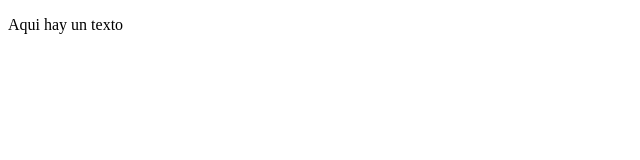
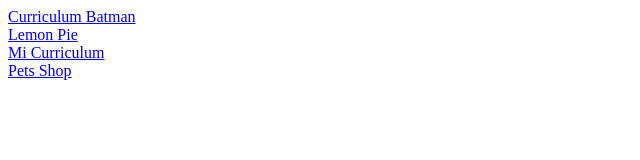
Before and after one commit to josephmora/Frontend_1, a plain HTML site: page index.html in a window 1280 px wide. Shown: the whole page, without its empty margins (0-640 px from the left). Drawn offline with Linux system fonts and the light colour scheme.

Commit message:
index actualizado

```diff
--- a/index.html
+++ b/index.html
@@ -7,6 +7,12 @@
     <title>Document</title>
 </head>
 <body>
-    <p>Aqui hay un texto</p>
+    <a href="./Curriculum Batman/">Curriculum Batman</a>
+    <br>
+    <a href="./Lemon Pie/">Lemon Pie</a>
+    <br>
+    <a href="./Mi curriculum/">Mi Curriculum</a>
+    <br>
+    <a href="./Pets Shop/">Pets Shop</a>
 </body>
 </html>
```
